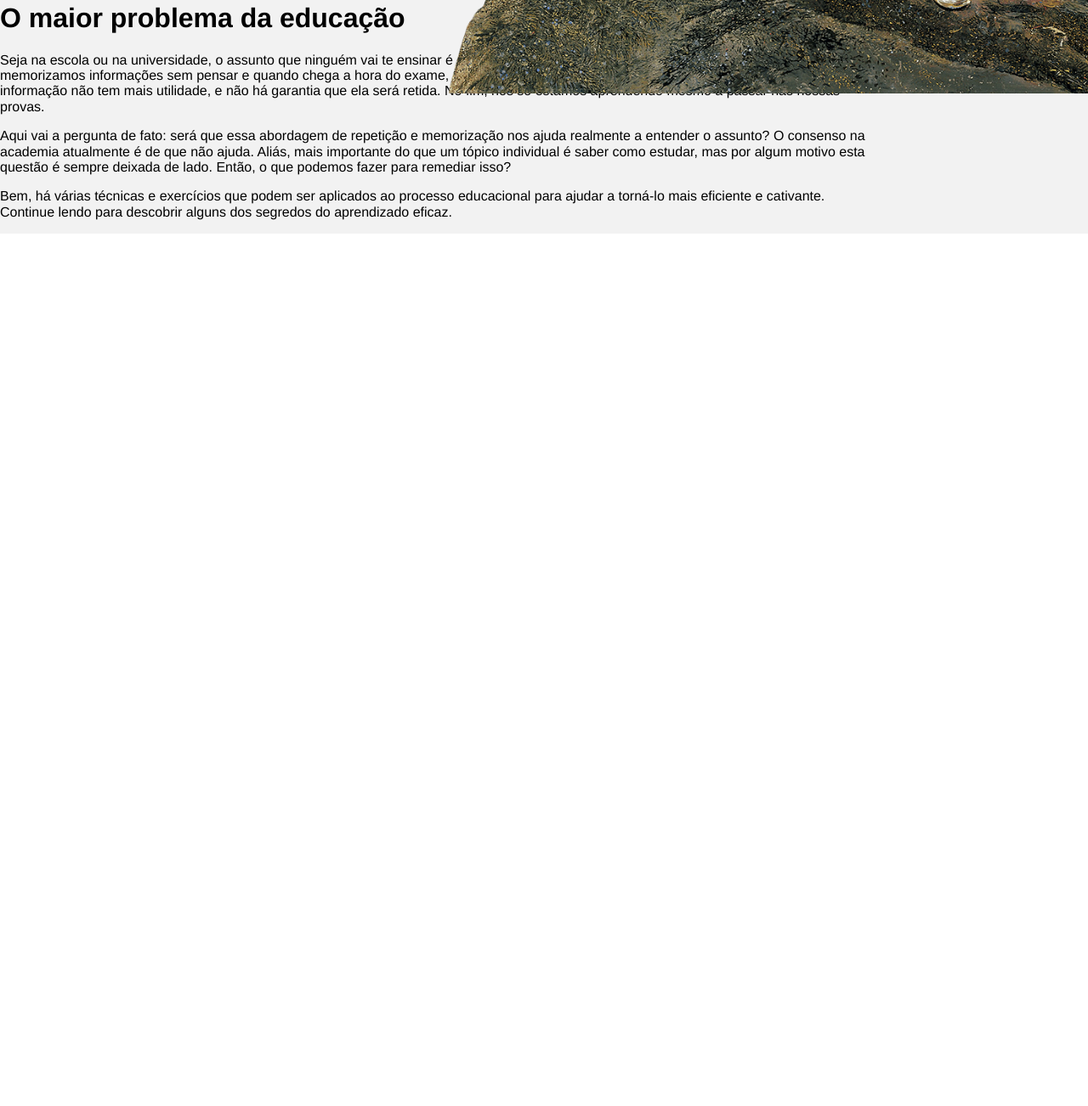
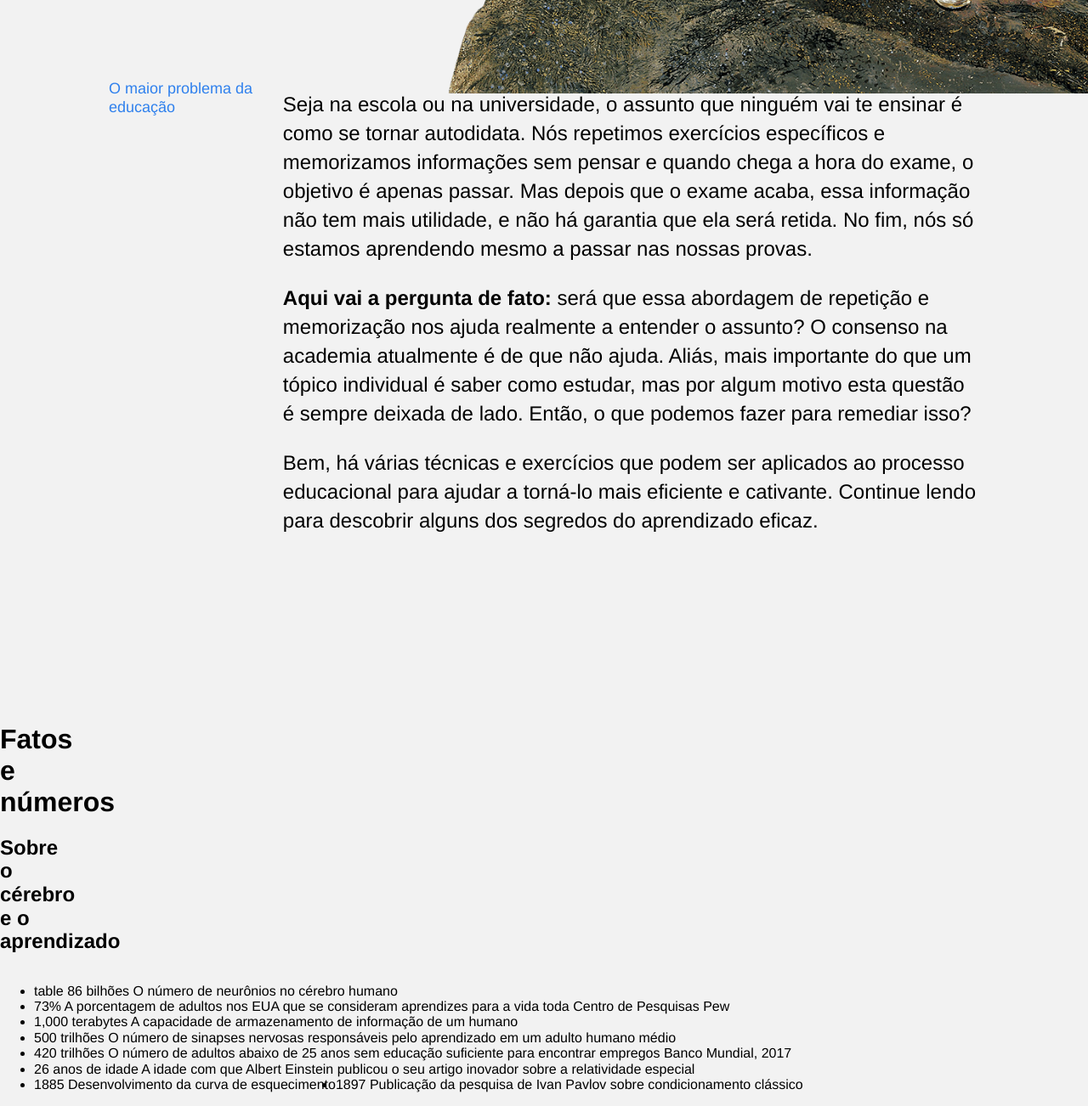
Before and after one commit to Ale-dev821/web_project_1_ptbr, a plain HTML site: page index.html in a window 1280 px wide. Shown: the part 774-2076 px from the top of the page at 85% size. Before the commit the page ends 1049 px from the top, so only its background shows below. Drawn offline with Linux system fonts and the light colour scheme.

Commit message:
Atualização bloco digits

```diff
--- a/index.html
+++ b/index.html
@@ -21,11 +21,11 @@
     <main class="content">
       <section class="description">
         <div class="two-columns">
-          <div>
+          <div class="brief">
             <h1 class="title">O maior problema da educação</h1>
             <div class="main-text">
               <p>Seja na escola ou na universidade, o assunto que ninguém vai te ensinar é como se tornar autodidata. Nós repetimos exercícios específicos e memorizamos informações sem pensar e quando chega a hora do exame, o objetivo é apenas passar. Mas depois que o exame acaba, essa informação não tem mais utilidade, e não há garantia que ela será retida. No fim, nós só estamos aprendendo mesmo a passar nas nossas provas.</p>
-              <p><span>Aqui vai a pergunta de fato:</span> será que essa abordagem de repetição e memorização nos ajuda realmente a entender o assunto? O consenso na academia atualmente é de que não ajuda. Aliás, mais importante do que um tópico individual é saber como estudar, mas por algum motivo esta questão é sempre deixada de lado. Então, o que podemos fazer para remediar isso?</p>
+              <p><span class="span-accent">Aqui vai a pergunta de fato:</span> será que essa abordagem de repetição e memorização nos ajuda realmente a entender o assunto? O consenso na academia atualmente é de que não ajuda. Aliás, mais importante do que um tópico individual é saber como estudar, mas por algum motivo esta questão é sempre deixada de lado. Então, o que podemos fazer para remediar isso?</p>
               <p>Bem, há várias técnicas e exercícios que podem ser aplicados ao processo educacional para ajudar a torná-lo mais eficiente e cativante. Continue lendo para descobrir alguns dos segredos do aprendizado eficaz.</p>
             </div>
           </div>
@@ -33,6 +33,58 @@
       </section>
 
       <section class="digits">
+        <div class="section-title">
+          <h1>Fatos e números</h1>
+        </div>
+        <div class="section-subtitle">
+          <h2>Sobre o cérebro e o aprendizado</h2>
+        </div>
+        <div class="table">
+          <div class="cell">
+            <div class="heading">
+              <div class="text">
+                <ul class="table">
+                  <li class="row">
+                    <span class="cell">table</span>
+                    <span class="heading">86 bilhões</span>
+                    <span class="text">O número de neurônios no cérebro humano</span>
+                  </li>
+                  <li class="row">
+                    <span class="heading">73%</span>
+                    <span class="text">A porcentagem de adultos nos EUA que se consideram aprendizes para a vida toda</span>
+                    <span class="source">Centro de Pesquisas Pew</span>
+                  </li>
+                  <li class="row">
+                    <span class="heading">1,000 terabytes</span>
+                    <span class="text">A capacidade de armazenamento de informação de um humano</span>
+                  </li>
+                  <li class="row">
+                    <span class="heading">500 trilhões</span>
+                    <span class="text">O número de sinapses nervosas responsáveis pelo aprendizado em um adulto humano médio</span>
+                  </li>
+                  <li class="row">
+                    <span class="heading">420 trilhões</span>
+                    <span class="text">O número de adultos abaixo de 25 anos sem educação suficiente para encontrar empregos</span>
+                    <span class="source">Banco Mundial, 2017</span>
+                  </li>
+                  <li class="row">
+                    <span class="heading">26 anos de idade</span>
+                    <span class="text">A idade com que Albert Einstein publicou o seu artigo inovador sobre a relatividade especial</span>
+                  </li>
+                  <li class="row">
+                    <span class="heading">1885</span>
+                    <span class="text">Desenvolvimento da curva de esquecimento</span>
+                  </li>
+                  <li class="row">
+                    <span class="heading">1897</span>
+                    <span class="text">Publicação da pesquisa de Ivan Pavlov sobre condicionamento clássico</span>
+                  </li>
+                </ul>
+
+              </div>
+            </div>
+          </div>
+        </div>
       </section>
 
       <section class="feynman">
--- a/styles/style.css
+++ b/styles/style.css
@@ -1,9 +1,12 @@
+body{
+  background-color: #F2F2F2;
+  display:flex;
+}
 .page {
   min-width: 1100px;
   max-width: 1600px;
   margin: 0 auto;
   font-family: 'Helvetica Neue', Arial, sans-serif;
-  background-color: #F2F2F2;
 }
 
 .header {
@@ -19,7 +22,6 @@
   position: absolute;
   top: 30px;
   left: 64px;
-  z-index: 3;
 }
 
 .header__title {
@@ -85,9 +87,52 @@
 
 .two-columns {
   display: flex;
+  align-items: center;
+  margin-left: auto;
+  margin-right: auto;
+  flex-direction: column;
+  margin-top: 100px;
+  margin-bottom: 100px;
+  width: 80%;
   justify-content: space-between;
-  align-items: center; /* Adicionado para centralizar verticalmente */
-  top: 100px;
-  bottom: 100px;
+}
+.title{
+  float: left;
+  width: 175px;
+  line-height: 1.2;
+  font-weight: normal;
+  font-size: 18px;
+  color: #2F80ED;
+}
+.main-text{
+  float: right;
   width: 80%;
+  min-width: 784px;
+  min-height: 50vw;
+  line-height: 34px;
+  font-size: 24px;
+  font-weight: normal;
+  margin-bottom: 30px;
 }
+.span-accent{
+  line-height: 34px;
+  font-size: 24px;
+  font-weight: bold;
+  bottom: 30px;
+}
+.digits{
+  height: 100px;
+  width: 100px;
+}
+.section-title{
+width: 60%;
+margin-bottom: 20px;
+}
+.section-subtitle{
+width: 60%;
+}
+.table{
+width: 1100px;
+display: flex;
+flex-wrap: wrap;
+}
```
